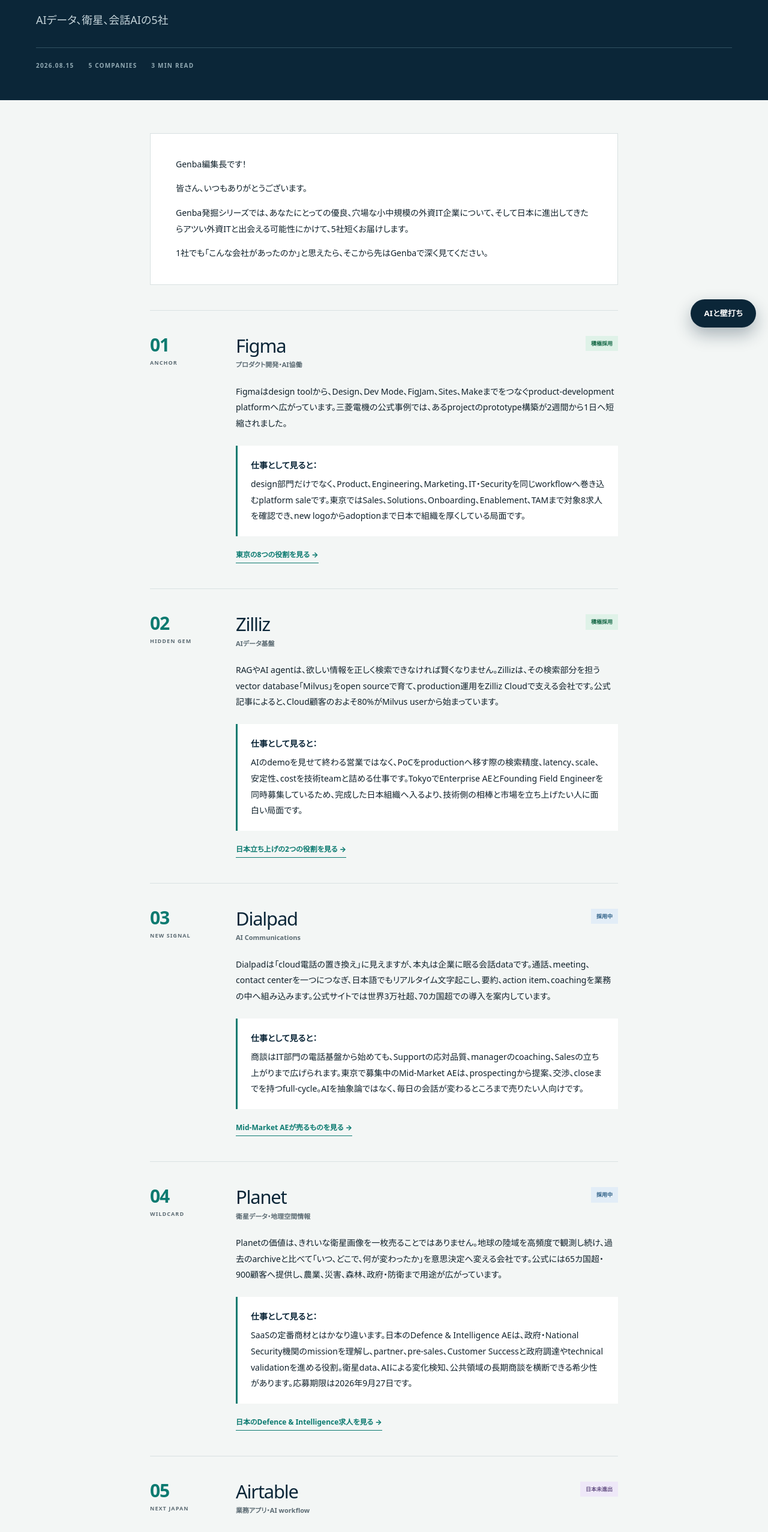
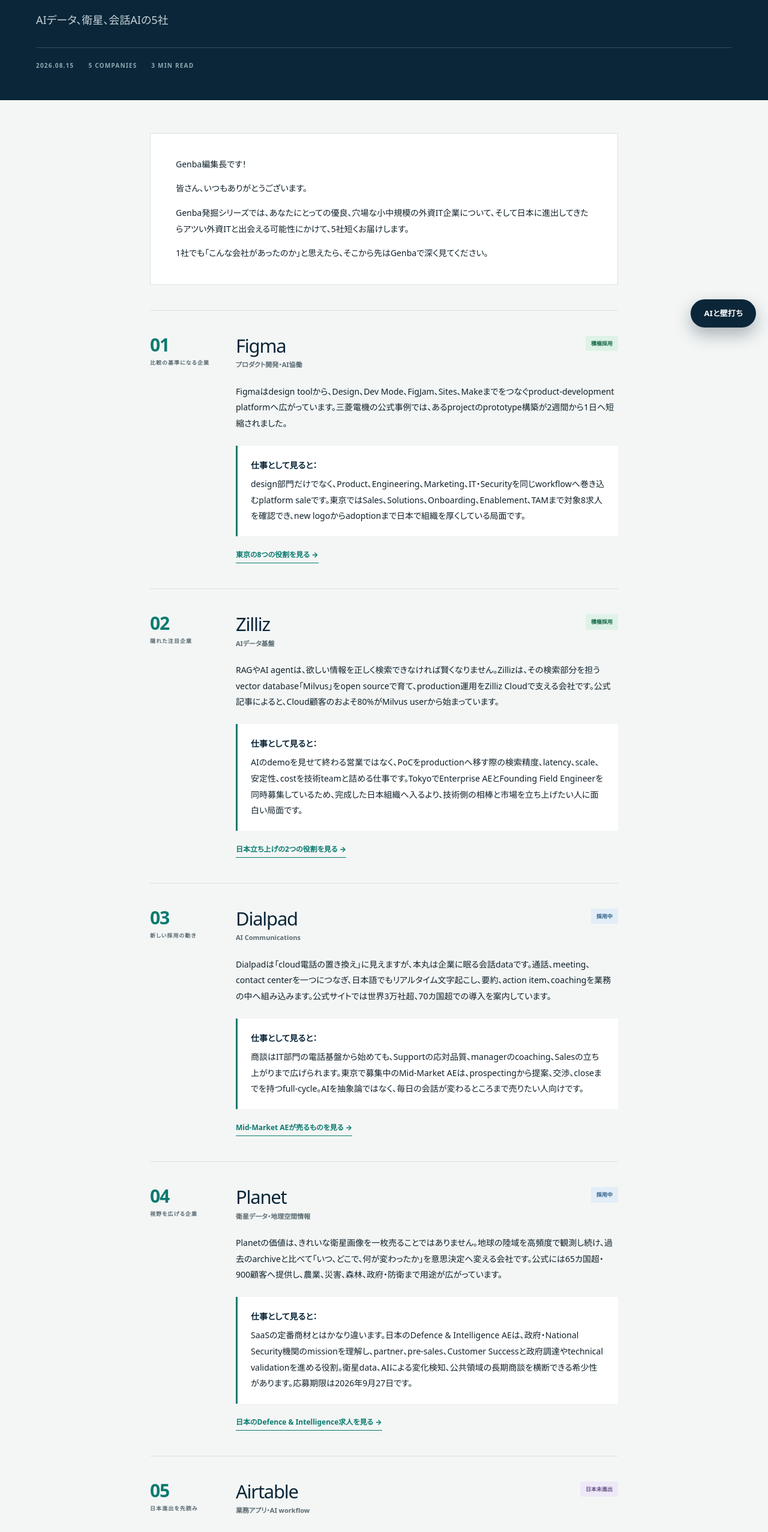
Before and after one commit to genbajapan/genba, a Next.js app: page /newsletter/latest in a window 1280 px wide. Shown: the part 234-2788 px from the top of the page at 60% size. Built offline with nearby package versions, Linux system fonts and the light colour scheme.

Commit message:
fix: clarify newsletter section labels in Japanese

```diff
--- a/components/NewsletterIssue001.tsx
+++ b/components/NewsletterIssue001.tsx
@@ -18,7 +18,7 @@
 const companies: NewsletterCompany[] = [
   {
     index: "01",
-    kind: "ANCHOR",
+    kind: "比較の基準になる企業",
     name: "Figma",
     category: "プロダクト開発・AI協働",
     status: "積極採用",
@@ -32,7 +32,7 @@
   },
   {
     index: "02",
-    kind: "HIDDEN GEM",
+    kind: "隠れた注目企業",
     name: "Zilliz",
     category: "AIデータ基盤",
     status: "積極採用",
@@ -46,7 +46,7 @@
   },
   {
     index: "03",
-    kind: "NEW SIGNAL",
+    kind: "新しい採用の動き",
     name: "Dialpad",
     category: "AI Communications",
     status: "採用中",
@@ -60,7 +60,7 @@
   },
   {
     index: "04",
-    kind: "WILDCARD",
+    kind: "視野を広げる企業",
     name: "Planet",
     category: "衛星データ・地理空間情報",
     status: "採用中",
@@ -74,7 +74,7 @@
   },
   {
     index: "05",
-    kind: "NEXT JAPAN",
+    kind: "日本進出を先読み",
     name: "Airtable",
     category: "業務アプリ・AI workflow",
     status: "日本未進出",
```
Also changed, not shown: content/newsletter/drafts/2026-08-15.md (+5 -5 lines), content/newsletter/drafts/2026-08-17.md (+5 -5 lines), content/newsletter/drafts/2026-08-20.md (+5 -5 lines), 1 other file (tests, documents, lock files or other folders).
